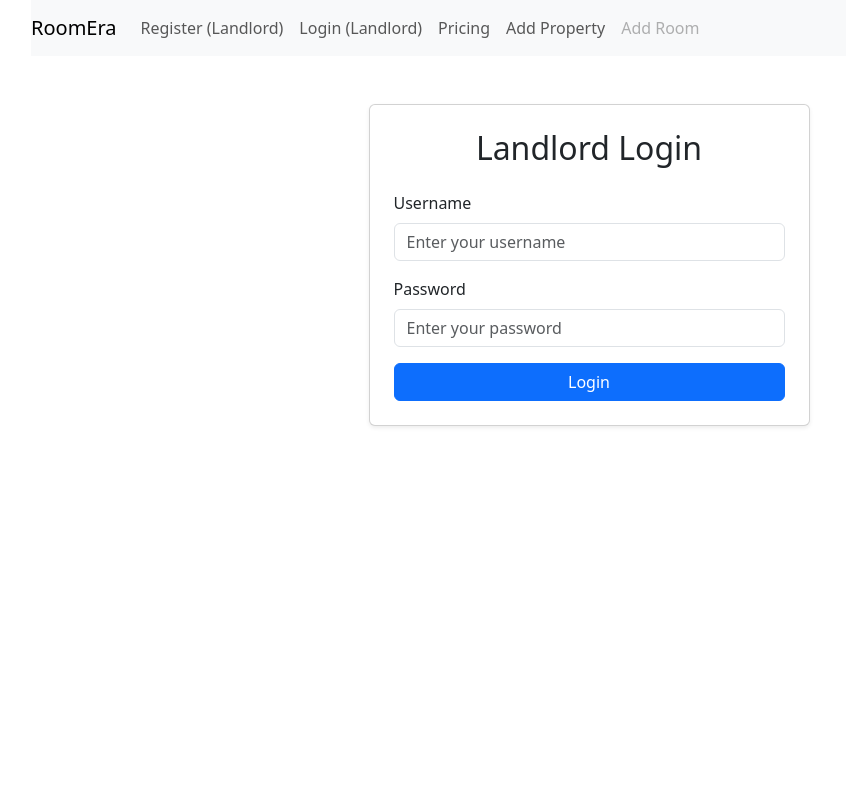
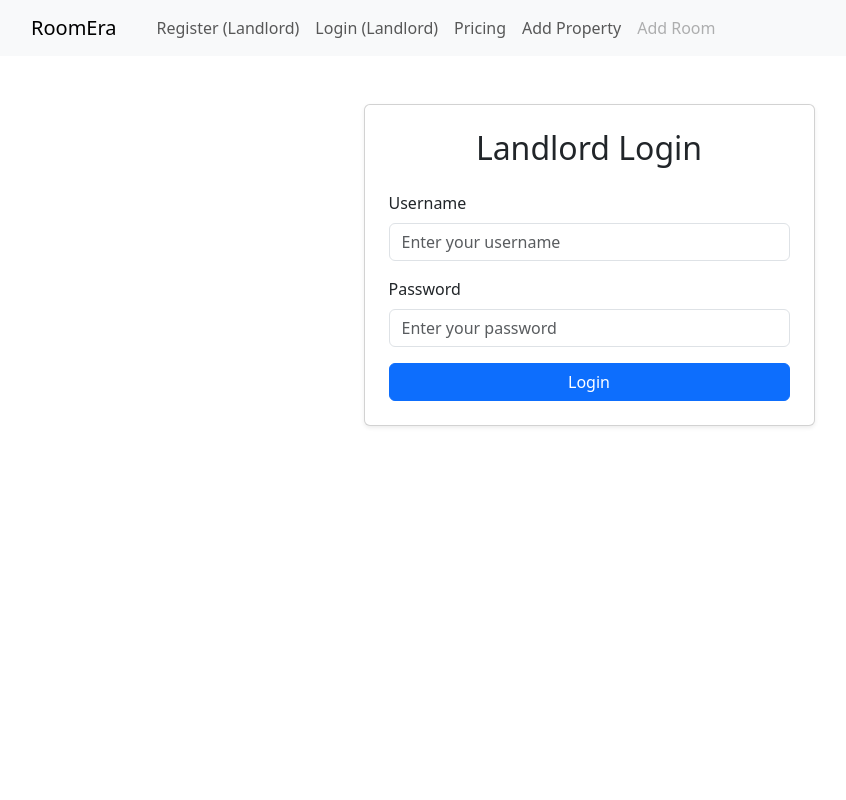
Before and after one commit to SampurnaC/roomera, a Django app: page /landlord/login/ in a window 1280 px wide. Shown: the whole page, without its empty margins (51-897 px from the left). Run offline with Django 4.2, Linux system fonts and the light colour scheme.

Commit message:
styling main template

```diff
--- a/landlord_account/templates/landlord_account/main.html
+++ b/landlord_account/templates/landlord_account/main.html
@@ -5,25 +5,59 @@
   <meta name="viewport" content="width=device-width, initial-scale=1.0">
 
   <link href="https://cdn.jsdelivr.net/npm/bootstrap@5.3.0/dist/css/bootstrap.min.css" rel="stylesheet">
-<script src="https://cdn.jsdelivr.net/npm/bootstrap@5.3.0/dist/js/bootstrap.bundle.min.js"></script>
+  <script src="https://cdn.jsdelivr.net/npm/bootstrap@5.3.0/dist/js/bootstrap.bundle.min.js" defer></script>
 
+
+  <style>
+      /* Make the body and html full screen */
+      html, body {
+          height: 100%;
+          margin: 0;
+          padding: 0;
+      }
+
+      /* Make the main container full width and height */
+      .main-container {
+          width: 100%;
+          min-height: 100vh;
+          display: flex;
+          flex-direction: column;
+      }
+
+      /* Ensure navbar is full width */
+      .navbar {
+          width: 100%;
+      }
+
+      /* Allow content to expand */
+      .content {
+          flex: 1;
+      }
+  </style>
 </head>
 <body>
 
+<div class="main-container">
+  <nav class="navbar navbar-expand-lg navbar-light bg-light px-3">
     <div class="container">
-    <nav class="navbar navbar-expand-lg navbar-light bg-light">
         <a class="navbar-brand" href="{% url 'landlord_property:home' %}">RoomEra</a>
-        <button class="navbar-toggler" type="button" data-toggle="collapse" data-target="#navbarNav" aria-controls="navbarNav" aria-expanded="false" aria-label="Toggle navigation">
+        <button class="navbar-toggler" type="button" data-bs-toggle="collapse" data-bs-target="#navbarNav" aria-controls="navbarNav" aria-expanded="false" aria-label="Toggle navigation">
             <span class="navbar-toggler-icon"></span>
         </button>
         <div class="collapse navbar-collapse" id="navbarNav">
-          <ul class="navbar-nav">
+            <ul class="navbar-nav ms-3">
+                {% if user.is_authenticated and user.is_landlord %}
+                    <li class="nav-item">
+                        <a class="nav-link" href="{% url 'landlord_account:landlord_logout' %}">Logout <span class="sr-only">(Landlord)</span></a>
+                    </li>
+                {% else %}
                     <li class="nav-item active">
                         <a class="nav-link" href="{% url 'landlord_account:landlord_register' %}">Register <span class="sr-only">(Landlord)</span></a>
                     </li>
                     <li class="nav-item">
                         <a class="nav-link" href="{% url 'landlord_account:landlord_login' %}">Login <span class="sr-only">(Landlord)</span></a>
                     </li>
+                {% endif %}
                 <li class="nav-item">
                     <a class="nav-link" href="#">Pricing</a>
                 </li>
@@ -46,12 +80,21 @@
                         <a class="nav-link disabled" href="#">Add Room</a>
                     {% endif %}
                 </li>
-
             </ul>
         </div>
+    </div>
 </nav>
+
+<!-- Bootstrap 5 JS -->
+<script src="https://cdn.jsdelivr.net/npm/bootstrap@5.3.0/dist/js/bootstrap.bundle.min.js" defer></script>
+
+
+      <!-- Content Block -->
+      <div class="content">
         {% block content %}
         {% endblock %}
       </div>
+</div>
+
 </body>
 </html>
```
Lines whose indentation alone changed are shown as unchanged.
